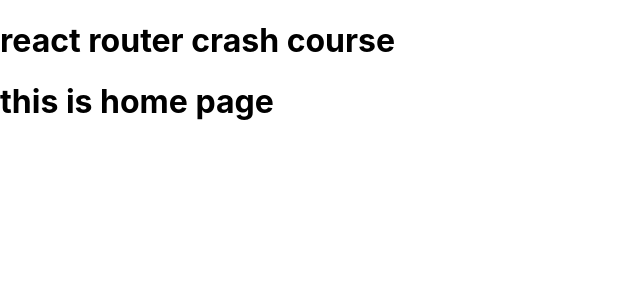
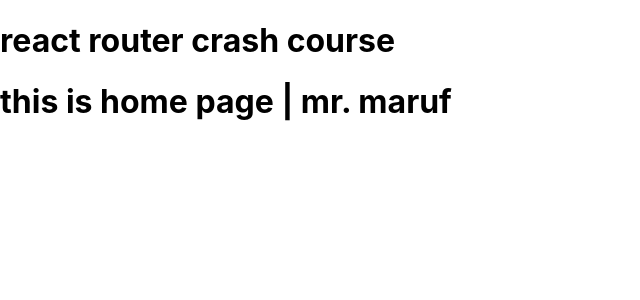
Before and after one commit to islamMaruf/LearnReactRouter, a React (Create React App) app: page / in a window 1280 px wide. Shown: the top 300 px of the page, without its empty margins (0-640 px from the left). Built offline with nearby package versions, Linux system fonts and the light colour scheme.

Commit message:
pass props through component and the componet pass through route component

```diff
--- a/src/App.js
+++ b/src/App.js
@@ -15,7 +15,7 @@ function App() {
                 {/* <Route path="/help" render={() => <h1>Hello i am help route</h1>} />*/}
                 {/*<Route path="/" exact component={Home}/>*/}
                 <Switch>
-                    <Route path="/" exact component={Home}/>
+                    <Route path="/" exact render={ () => <Home name="maruf" />}/>
                     <Route path="/about" component={About}/>
                     <Route path="/contact" component={Contact}/>
                 </Switch>
--- a/src/components/Home.js
+++ b/src/components/Home.js
@@ -4,7 +4,7 @@ class Home extends Component {
     render() {
         return (
             <div>
-                <h1>this is home page</h1>
+                <h1>this is home page | mr. {this.props.name}</h1>
             </div>
         );
     }
```
